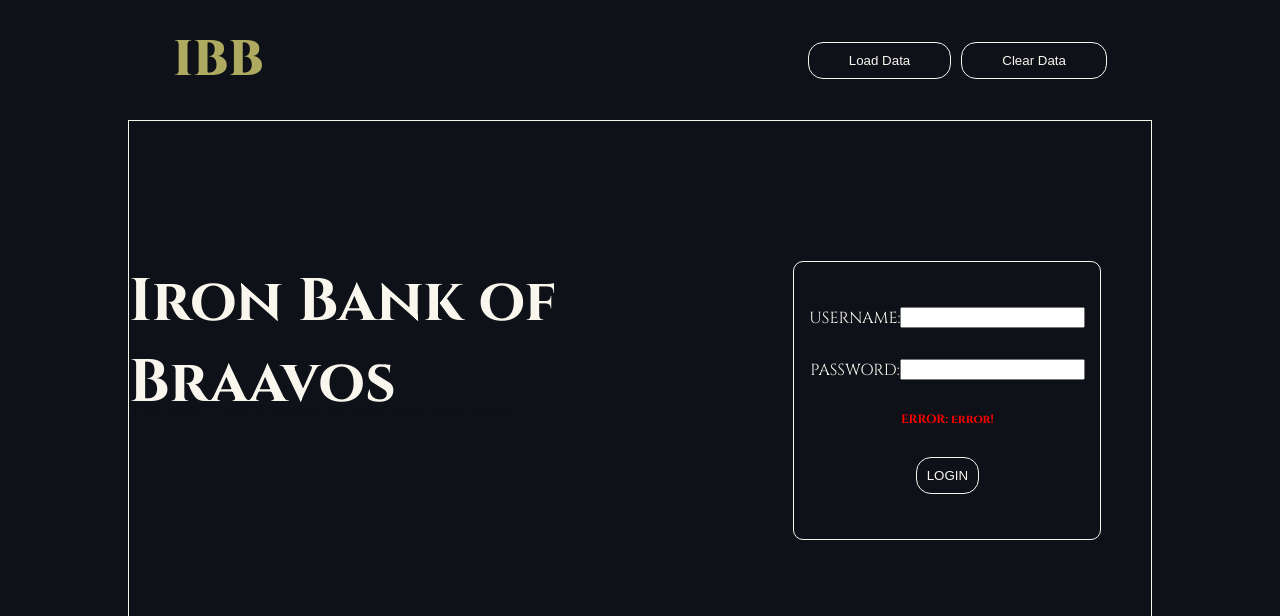
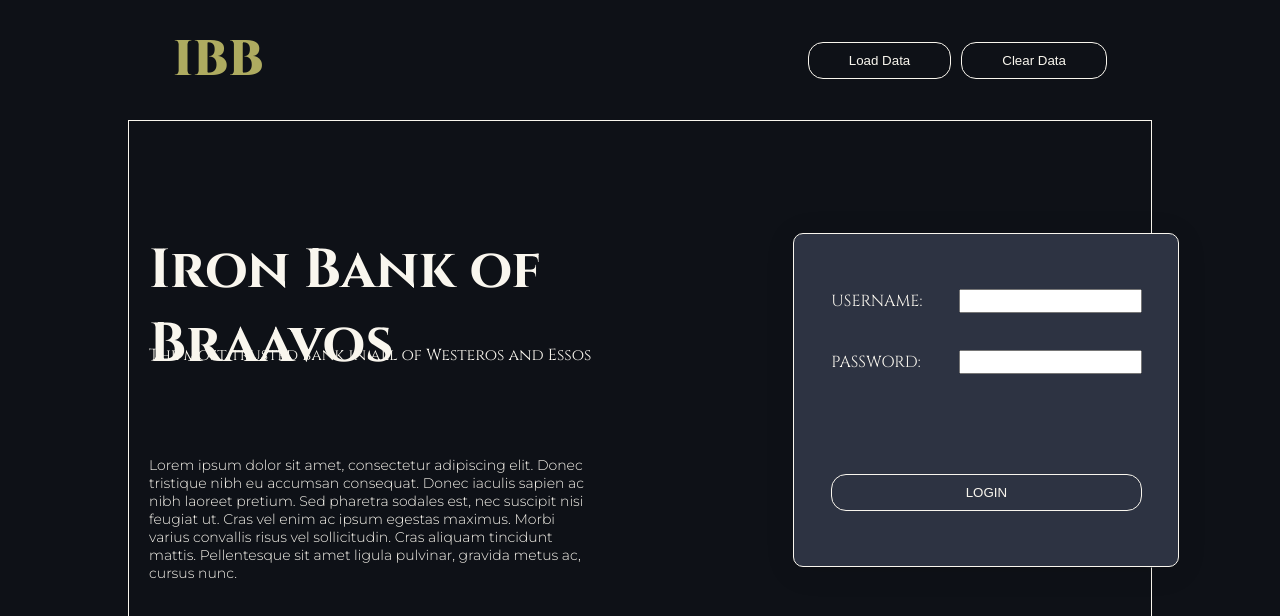
Before and after one commit to raeje/bank-and-budget-app, a React (Create React App) app: page /home in a window 1280 px wide. Shown: the top 616 px of the page. Built offline with nearby package versions, Linux system fonts and the light colour scheme; a web font is replaced by a local one.

Commit message:
[Home] UI changes; [LoginForm] added notifications

```diff
--- a/src/components/Login.js
+++ b/src/components/Login.js
@@ -1,11 +1,6 @@
 import { getUsers, updateUsersList } from "../utils";
 
 let users = getUsers();
-/*
-users.forEach((user) =>
-  console.log(`username: ${user.username} isLoggedIn: ${user.isLoggedIn}`)
-);
-*/
 
 const verifyLogin = (username, password) => {
   const currentUser = users.filter(
@@ -18,11 +13,20 @@ const Login = (props) => {
   const username = props.username;
   const password = props.password;
   const currentUser = verifyLogin(username, password);
+  const setNotif = props.setNotif;
 
   if (currentUser) {
     updateUsersList(currentUser.username, "isLoggedIn", true);
+    setNotif({
+      status: "success",
+      message: `${currentUser.username} logged in!`,
+    });
     console.log(`${currentUser.username} logged in! ${currentUser.role}`);
   }
+  setNotif({
+    status: "error",
+    message: "Wrong username or password.",
+  });
   console.log("Wrong username or password.");
 };
 
--- a/src/index.css
+++ b/src/index.css
@@ -1,5 +1,7 @@
 @import url('https://fonts.googleapis.com/css2?family=Cinzel+Decorative:wght@400;700;900&family=Coda+Caption&display=swap');
 @import url('https://fonts.googleapis.com/css2?family=Cinzel:wght@400;700;800&family=Coda+Caption&display=swap');
+@import url('https://fonts.googleapis.com/css2?family=Montserrat:wght@200;300&display=swap');
+
 :root {
   --primary: rgb(14, 17, 23);
   --secondary: rgb(31, 35, 44);
@@ -7,6 +9,7 @@
   --highlight-backup: rgb(154, 151, 96);
   --highlight: rgb(174, 171, 96);
   --white: rgb(249, 246, 238);
+  --font-secondary: 'Montserrat', sans-serif;
 }
 
 * {
--- a/src/parts/Hero.css
+++ b/src/parts/Hero.css
@@ -4,22 +4,35 @@
 
   display: grid;
   grid-template-columns: 65% 35%;
-  grid-template-rows: repeat(4, 25%);
+  grid-template-rows: repeat(5, 20%);
   border: 1px solid var(--white);
 }
 
-.title {
+.hero .title, .hero .subtitle, .hero-text-block {
+  padding-left: 20px;
+}
+
+.hero .title {
   grid-row: 2 / 3;
-  font-size: 60px;
+  font-size: 55px;
   font-weight: 700;
   color: var(--white);
 }
 
-.subtitle {
+.hero .subtitle {
   grid-row: 3 / 4;
+  color: var(--white);
+}
+
+.hero-text-block {
+  width: 70%;
+  grid-row: 4 / 5;
+  font-family: var(--font-secondary);
+  font-size: 14px;
+  color: var(--white);
 }
 
 .login-form-container {
   grid-column: 2 / 3;
-  grid-row: 2 / 4;
+  grid-row: 2 / 5;
 }
--- a/src/parts/Hero.js
+++ b/src/parts/Hero.js
@@ -7,6 +7,7 @@ function Hero(props) {
       <img src={props.img} alt={props.alt} />
       <span className="title">{props.title}</span>
       <span className="subtitle">{props.subtitle}</span>
+      <span className="hero-text-block">{props.textBlock}</span>
       {props.children}
     </section>
   );
--- a/src/parts/LoginForm.css
+++ b/src/parts/LoginForm.css
@@ -8,11 +8,33 @@ label {
 .login-form-container {
   height: 100%;
   width: max-content;
-  padding: 30px 15px;
+  padding: 40px;
   border: 1px solid var(--white);
   border-radius: 10px;
+
   display: grid;
-  place-items: center;
+  grid-template-columns: 40% 60%;
+  text-align: left;
+  justify-content: center;
+  align-items: center;
+  grid-gap: 2%;
+}
+
+.username, .password {
+  font-size: 16px;
+}
+
+.login-form-container input {
+  color: var(--secondary);
+  padding-left: 5%;
+}
+
+.login-form-container .notif {
+  height: max-content;
+  padding: 5px;
+  grid-column: span 2;
+  font-size: 12px;
+  font-weight: 700;
 }
 
 .login-form {
--- a/src/parts/LoginForm.js
+++ b/src/parts/LoginForm.js
@@ -3,11 +3,13 @@ import { useNavigate } from "react-router-dom";
 import "./LoginForm.css";
 import Login from "../components/Login";
 import { getCurrentUser } from "../utils";
+import Notifications from "./Notification";
 
 const LoginForm = () => {
   const navigate = useNavigate();
   const [username, setUsername] = useState();
   const [password, setPassword] = useState();
+  const [notif, setNotif] = useState({ undefined, undefined });
 
   const handleUsernameChange = (e) => {
     setUsername(e.target.value);
@@ -18,7 +20,7 @@ const LoginForm = () => {
   };
 
   const handleLogin = () => {
-    Login({ username, password });
+    Login({ username, password, setNotif });
     const currentUser = getCurrentUser();
     if (currentUser) {
       console.log("LoginForm", currentUser);
@@ -40,7 +42,7 @@ const LoginForm = () => {
   }, []);
 
   return (
-    <div className="login-form-container">
+    <div className="login-form-container glass">
       <label htmlFor="username">USERNAME: </label>
       <input
         type="text"
@@ -59,7 +61,7 @@ const LoginForm = () => {
         required
       />
 
-      <span className="error-msg">ERROR: error!</span>
+      <Notifications status={notif.status} message={notif.message} />
 
       <button
         type="button"
--- a/src/routes/Home.js
+++ b/src/routes/Home.js
@@ -5,7 +5,7 @@ import { getCurrentUser } from "../utils";
 import { useNavigate } from "react-router-dom";
 
 const heroTitle = "Iron Bank of Braavos";
-const heroSubtitle = "The most trusted bank in Westeros and Essos";
+const heroSubtitle = "The most trusted bank in all of Westeros and Essos";
 
 function Home() {
   const navigate = useNavigate();
@@ -16,10 +16,13 @@ function Home() {
     }
   }, []);
 
+  const textBlock =
+    "Lorem ipsum dolor sit amet, consectetur adipiscing elit. Donec tristique nibh eu accumsan consequat. Donec iaculis sapien ac nibh laoreet pretium. Sed pharetra sodales est, nec suscipit nisi feugiat ut. Cras vel enim ac ipsum egestas maximus. Morbi varius convallis risus vel sollicitudin. Cras aliquam tincidunt mattis. Pellentesque sit amet ligula pulvinar, gravida metus ac, cursus nunc. ";
+
   return (
     <div className="home">
       <TopNav name="IBB" />
-      <Hero title={heroTitle} subtitle={heroSubtitle}>
+      <Hero title={heroTitle} subtitle={heroSubtitle} textBlock={textBlock}>
         <LoginForm />
       </Hero>
     </div>
```
